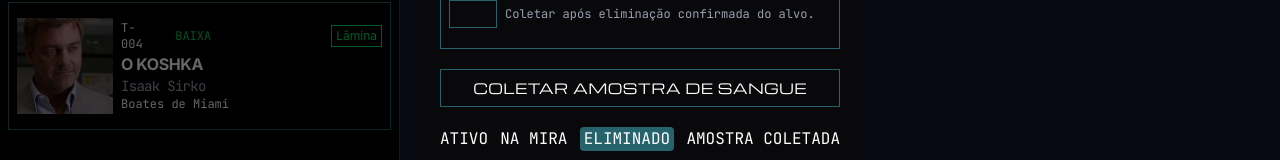
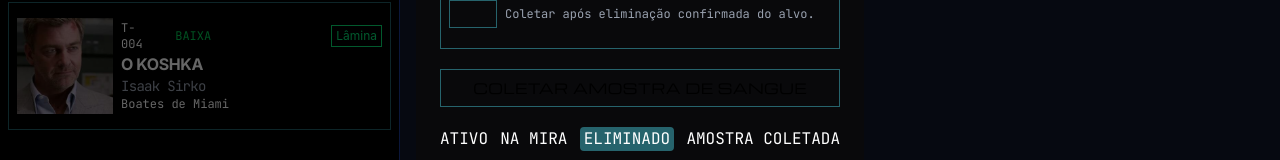
Before and after one commit to sofiatorquato/Dexters-Map, a Vue app: page / in a window 1280 px wide. Both pictures are taken after a click on the element 199 px from the left and 259 px from the top of the page. Shown: the part 601-761 px from the top of the page. Built offline with nearby package versions, Linux system fonts and the light colour scheme.

Commit message:
ajuste de cores

```diff
--- a/src/components/ModalAlvos.vue
+++ b/src/components/ModalAlvos.vue
@@ -79,8 +79,8 @@ const classeStatus = computed(() => {
           </div>
         </div>
 
-        <div class="flex justify-center border border-cyan-300/40 mt-5">
-          <button class="text-white p-2 font-header tracking-wide text-sm cursor-pointer text" @click="alvo.status!=='AMOSTRA COLETADA' &&  $emit('atualizarStatus','AMOSTRA COLETADA')" >{{ alvo.status==='AMOSTRA COLETADA'? 'AMOSTRA ARQUIVADA' :'COLETAR AMOSTRA DE SANGUE' }}</button>
+        <div class="flex justify-center border border-cyan-300/40 mt-5" :class="{'border border-green-400' :alvo.status==='AMOSTRA COLETADA'}">
+          <button class="p-2 font-header tracking-wide text-sm cursor-pointer" @click="alvo.status!=='AMOSTRA COLETADA' &&  $emit('atualizarStatus','AMOSTRA COLETADA')"  :class="{'text-green-400': alvo.status==='AMOSTRA COLETADA'}">{{ alvo.status==='AMOSTRA COLETADA'? 'AMOSTRA ARQUIVADA' :'COLETAR AMOSTRA DE SANGUE' }}</button>
         </div>
 
         <div class="flex items-center justify-between mt-5">
```
